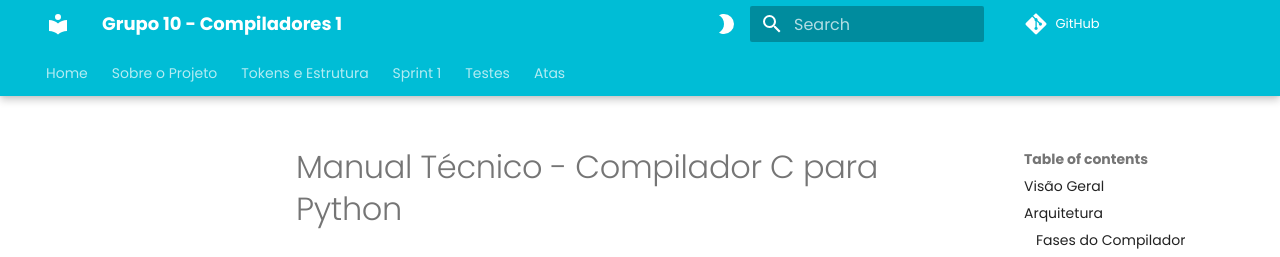
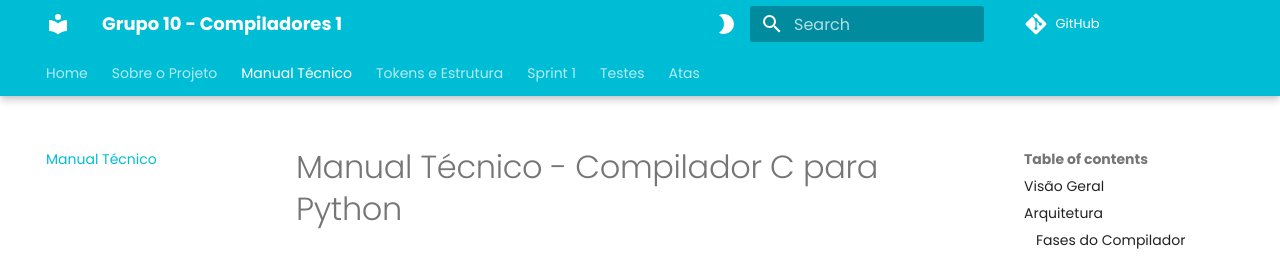
Before and after one commit to Davicamilo23/2025.2-Compiladores-1_Grupo-10, an MkDocs documentation site: the page built from docs/MANUAL_TECNICO.md, in a window 1280 px wide. Shown: the top 257 px of the page. Built offline with MkDocs 1.6.1 and Material for MkDocs 9.7.7, drawn with Linux system fonts in a browser that asks for light colours; comment, search, counter and statistics services are not loaded.

Commit message:
chore: Adiciona caminho do arquivo do manual técnico ao mkdocs.yml

```diff
--- a/mkdocs.yml
+++ b/mkdocs.yml
@@ -4,6 +4,7 @@ repo_url: https://github.com/Davicamilo23/2025.2-Compiladores-1_Grupo-10
 nav:
   - Home: index.md
   - Sobre o Projeto: sobre.md
+  - Manual Técnico: MANUAL_TECNICO.md
   - Tokens e Estrutura: linguagem-fonte-c.md
   - Sprint 1:
     - Sumário: SUMARIO_EXECUTIVO.md
```
